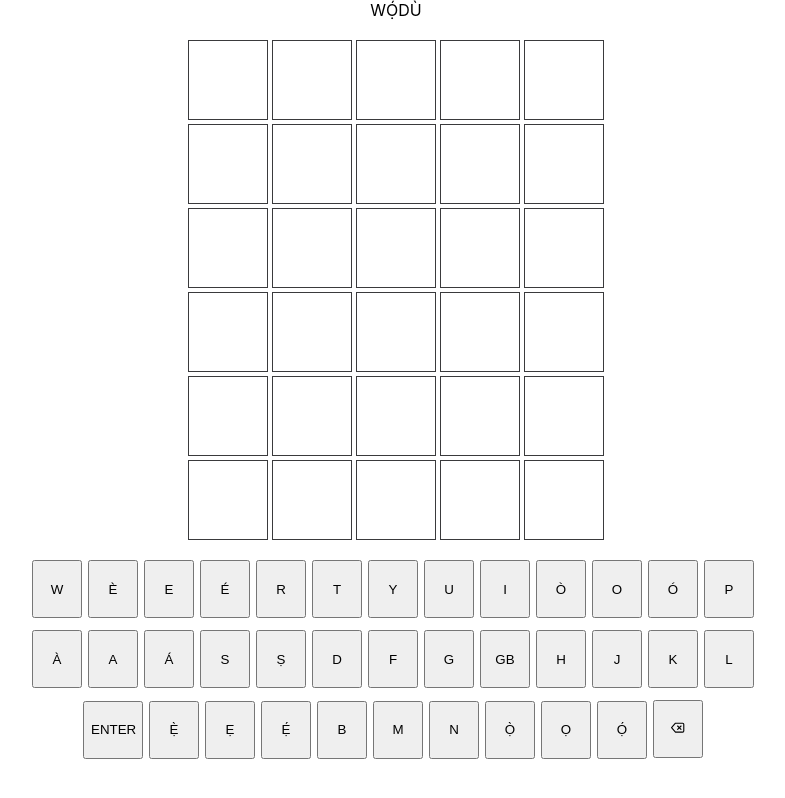
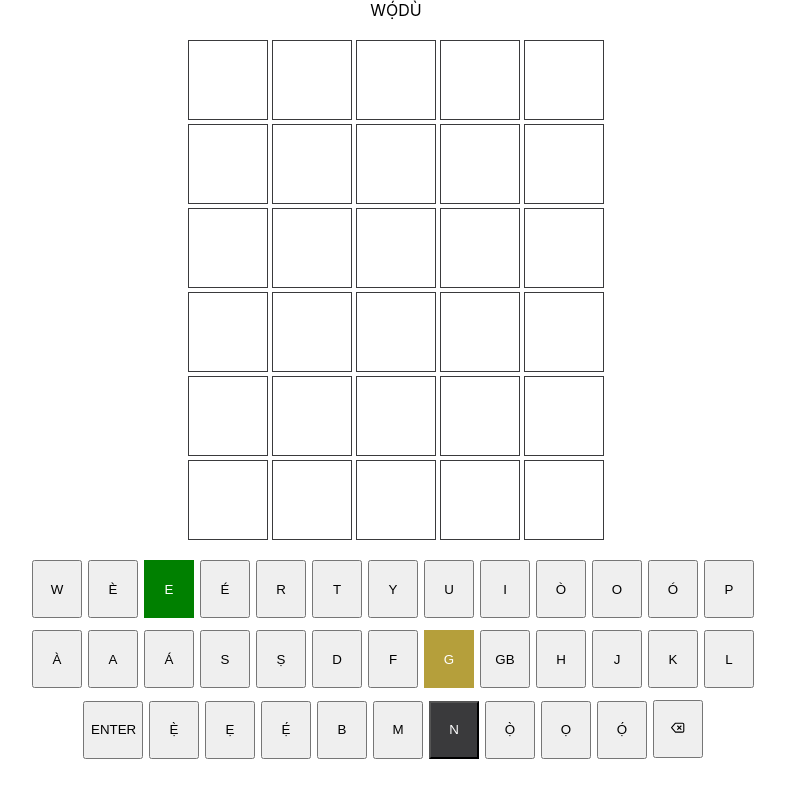
Before and after one commit to theolamide/wodu, a React (Create React App) app: page / in a window 1280 px wide. Shown: the whole page, without its empty margins (244-1029 px from the left). Built offline with nearby package versions, Linux system fonts and the light colour scheme.

Commit message:
Test run for keyboard background change

```diff
--- a/src/App.js
+++ b/src/App.js
@@ -10,7 +10,13 @@ function App() {
   // console.log("ANSWER DIC BACKGROUNDS", answerDictionaryState)
   const [currentAttKey, setCurrentAttKey] = useState(JSON.parse(localStorage.getItem("currentAtt")) || 1) // This refers to the key to the current row being attempted
   const [currentIndex, setCurrentIndex] = useState(JSON.parse(localStorage.getItem("currentIndex")) || 0) // This referes to the current index of the row being attempted
-  const [attemptDict, setAttemptDict] = useState(JSON.parse(localStorage.getItem("attemptDict")) || attempts ) // This is the whole attempt object. The whole grid, if you will.
+  const [attemptDict, setAttemptDict] = useState((typeof(localStorage.getItem("attemptDict")) === "object" ? localStorage.getItem("attemptDict") : JSON.parse(localStorage.getItem("attemptDict")))|| attempts ) // This is the whole attempt object. The whole grid, if you will.
+
+  // console.log("NEXT DAY", Helpers.nextDay(), Date.now())
+  // if (Helpers.nextDay()){
+  //   Helpers.dayReset()
+  //   window.location.reload()
+  // }
 
   const buttonClick = (element) => {
     if (element === 'enter'){
--- a/src/components/HelpersFunctions.js
+++ b/src/components/HelpersFunctions.js
@@ -15,6 +15,8 @@ export const answerDictionary = {
     5: null,
     6: null
 }
+
+export const buttonBackground = {}
 
 const Helpers = {
     rowComplete: (currentAttKey) => {
@@ -132,7 +134,15 @@ const Helpers = {
         let today = new Date()
         let tomorrowTime = today.setDate(today.getDate()+1)
         let midNight = new Date(tomorrowTime).setHours(0,0,0,0)
+        console.log(midNight)
         return midNight >= Date.now()
+    },
+
+    dayReset: () => {
+        localStorage.removeItem("attemptDict")
+        localStorage.removeItem("currentAtt")
+        localStorage.removeItem("currentIndex")
+        localStorage.removeItem("answerDictionary")
     }
 
 }
--- a/src/components/Keyboard.js
+++ b/src/components/Keyboard.js
@@ -1,11 +1,26 @@
 import React from "react";
 import { FiDelete } from 'react-icons/fi'
+import { buttonBackground } from "./HelpersFunctions";
 
 const Keyboard = ({buttonClick}) => {
 
     let characters = [['w','è', 'e', 'é', 'r', 't', 'y', 'u', 'i', 'ò', 'o', 'ó', 'p'], ['à', 'a', 'á', 's', 'ṣ', 'd', 'f', 'g', 'gb', 'h', 'j', 'k', 'l'], ['enter', 'ẹ̀', 'ẹ', 'ẹ́', 'b', 'm', 'n', 'ọ̀', 'ọ', 'ọ́', '<']]
 
     let gameStatus = localStorage.getItem("gameStatus") === "WIN"
+
+    let characterStatus = {
+        'e': 'correct',
+        'g': 'present',
+        'n': 'absent'
+    }
+
+    let elementIn = (element) => {
+        if (element in characterStatus){
+            return true
+        }
+
+        return false
+    }
 
     return(
             <div className="root keyboard">
@@ -14,7 +29,7 @@ const Keyboard = ({buttonClick}) => {
                     {arr.map((element, idx) =>
                         <button
                             key={idx}
-                            className={`element ${element === 'enter' ? 'enter' : ''}`}
+                            className={`element ${elementIn(element) ? characterStatus[element] : ''} ${element === 'enter' ? 'enter' : ''}`}
                             onClick={()=> buttonClick(element)}
                             disabled={gameStatus ? true : false}
                             >
```
